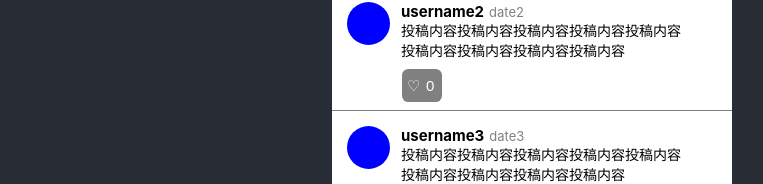
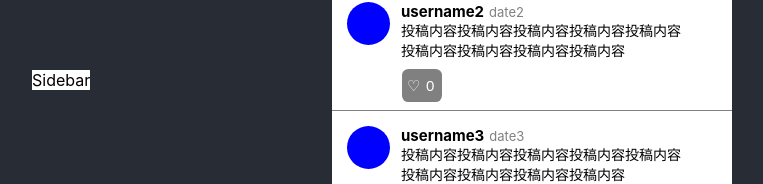
Before and after one commit to Yoshiyuki-Iwasaki/post-test-check, a React (Create React App) app: page / in a window 1280 px wide. Shown: the part 303-487 px from the top of the page, without its empty margins (108-871 px from the left). Built offline with nearby package versions, Linux system fonts and the light colour scheme.

Commit message:
fix layout.

```diff
--- a/src/App.tsx
+++ b/src/App.tsx
@@ -1,9 +1,20 @@
 import PostList from "./components/PostList";
+import Sidebar from "./components/Sidebar";
 import styled from "styled-components";
 
 const Main = styled.div`
   background: #282c34;
   height: 100vh;
+`;
+const Content = styled.div`
+  margin: 0 auto;
+  width: 400px;
+`;
+const Inner = styled.div`
+  margin: 0 auto;
+  display: flex;
+  max-width: 1000px;
+  position: relative;
 `;
 const Title = styled.h1`
   padding-top: 20px;
@@ -16,8 +27,13 @@ function App() {
   return (
     <>
       <Main>
-        <Title>Post-Test-Check</Title>
-        <PostList />
+        <Inner>
+          <Sidebar />
+          <Content>
+            <Title>Post-Test-Check</Title>
+            <PostList />
+          </Content>
+        </Inner>
       </Main>
     </>
   );
--- a/src/components/PostList.tsx
+++ b/src/components/PostList.tsx
@@ -7,7 +7,6 @@ import data from '../data.json';
 const Main = styled.ul`
   margin: 20px auto 0;
   background: #fff;
-  width: 400px;
   height: 600px;
   overflow: scroll;
 }
```
Also changed, not shown: 1 other file (tests, documents, lock files or other folders).
